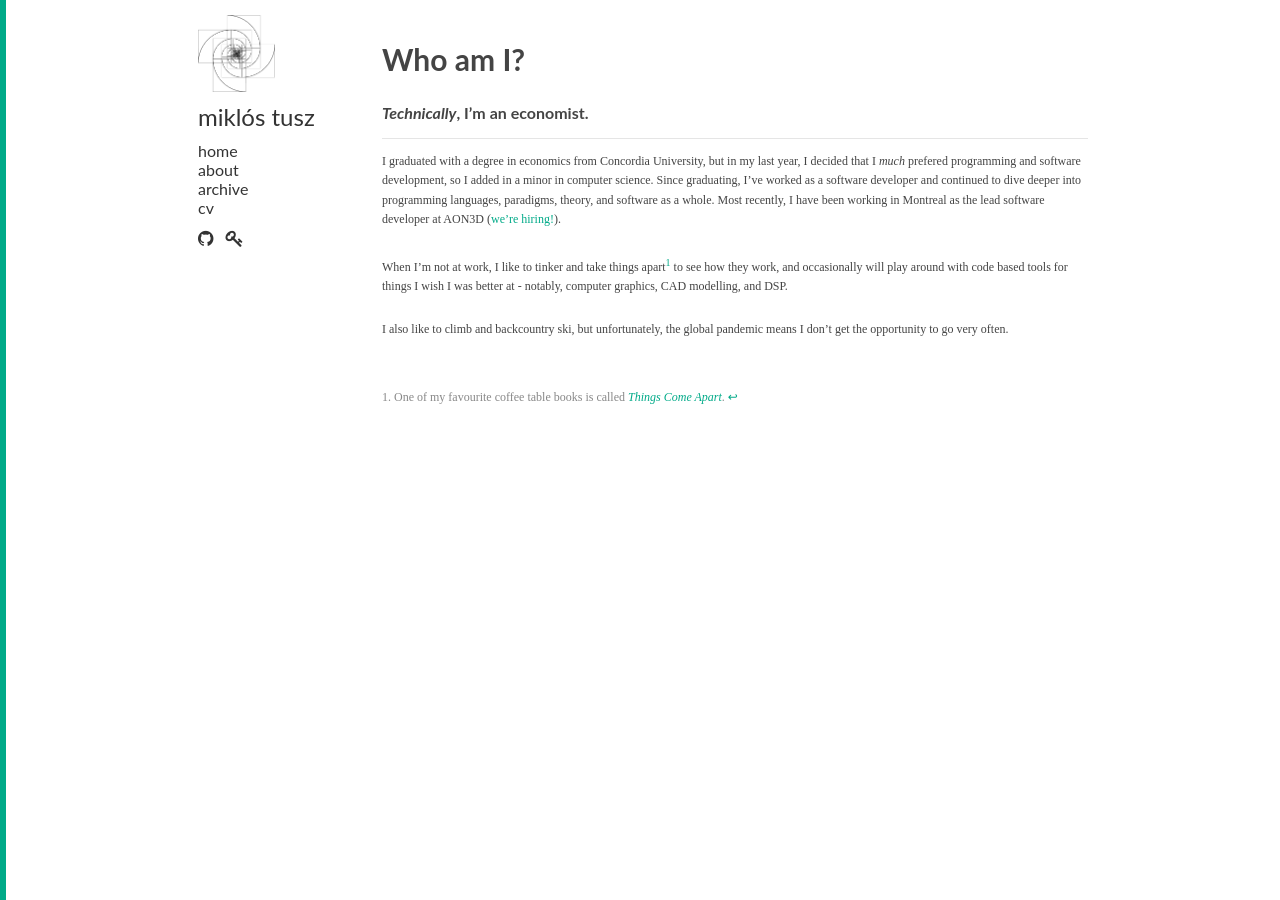
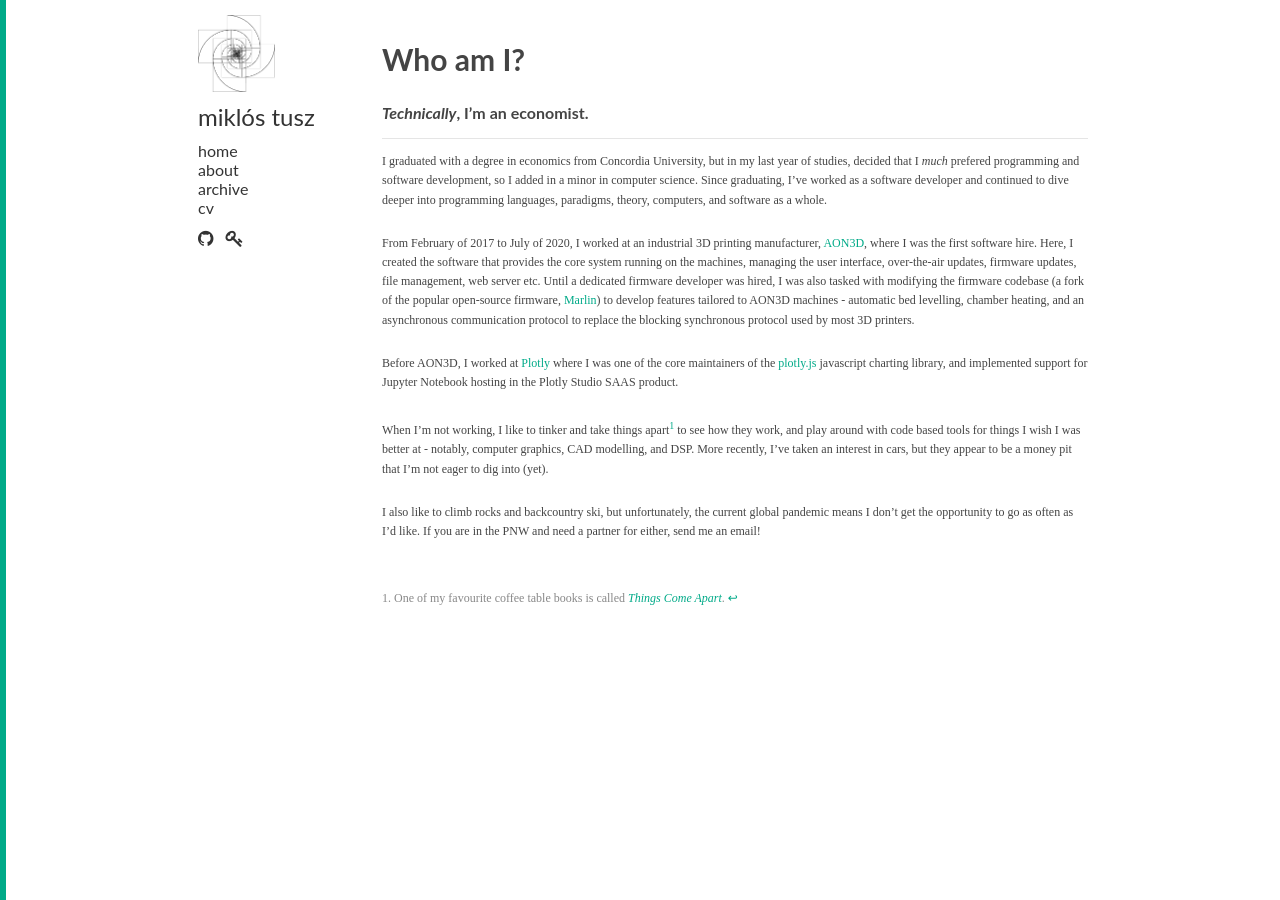
Before and after one commit to mdtusz/blog, a Jekyll site: the page built from about.md, in a window 1280 px wide. Built offline with Jekyll 4.4.1, drawn with Linux system fonts in a browser that asks for light colours; some web fonts are replaced.

Commit message:
Update about page

```diff
--- a/about.md
+++ b/about.md
@@ -9,12 +9,19 @@ title: about
 
 ---
 
-I graduated with a degree in economics from Concordia University, but in my last year, I decided that I *much* prefered programming and software development, so I added in a minor in computer science.
-Since graduating, I've worked as a software developer and continued to dive deeper into programming languages, paradigms, theory, and software as a whole.
-Most recently, I have been working in Montreal as the lead software developer at AON3D ([we're hiring!](mailto:miklos@aon3d.com)).
+I graduated with a degree in economics from Concordia University, but in my last year of studies, decided that I *much* prefered programming and software development, so I added in a minor in computer science.
+Since graduating, I've worked as a software developer and continued to dive deeper into programming languages, paradigms, theory, computers, and software as a whole.
 
-When I'm not at work, I like to tinker and take things apart[^1] to see how they work, and occasionally will play around with code based tools for things I wish I was better at - notably, computer graphics, CAD modelling, and DSP.
+From February of 2017 to July of 2020, I worked at an industrial 3D printing manufacturer, [AON3D](https://www.aon3d.com), where I was the first software hire.
+Here, I created the software that provides the core system running on the machines, managing the user interface, over-the-air updates, firmware updates, file management, web server etc.
+Until a dedicated firmware developer was hired, I was also tasked with modifying the firmware codebase (a fork of the popular open-source firmware, [Marlin](https://github.com/MarlinFirmware/Marlin)) to develop features tailored to AON3D machines - automatic bed levelling, chamber heating, and an asynchronous communication protocol to replace the blocking synchronous protocol used by most 3D printers.
 
-I also like to climb and backcountry ski, but unfortunately, the global pandemic means I don't get the opportunity to go very often.
+Before AON3D, I worked at [Plotly](https://plot.ly) where I was one of the core maintainers of the [plotly.js](https://github.com/plotly/plotly.js) javascript charting library, and implemented support for Jupyter Notebook hosting in the Plotly Studio SAAS product.
+
+When I'm not working, I like to tinker and take things apart[^1] to see how they work, and play around with code based tools for things I wish I was better at - notably, computer graphics, CAD modelling, and DSP.
+More recently, I've taken an interest in cars, but they appear to be a money pit that I'm not eager to dig into (yet).
+
+I also like to climb rocks and backcountry ski, but unfortunately, the current global pandemic means I don't get the opportunity to go as often as I'd like.
+If you are in the PNW and need a partner for either, send me an email!
 
 [^1]: One of my favourite coffee table books is called [_Things Come Apart_](https://www.toddmclellan.com/thingscomeapart).
```
